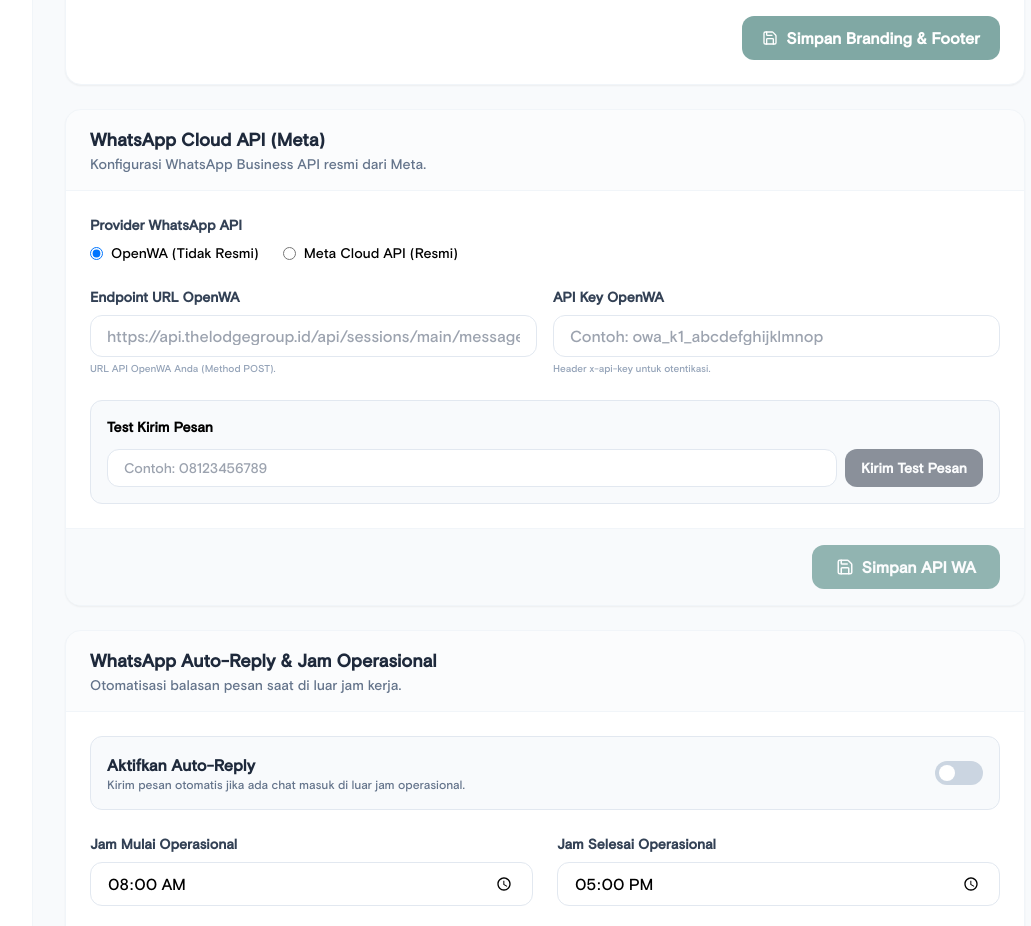
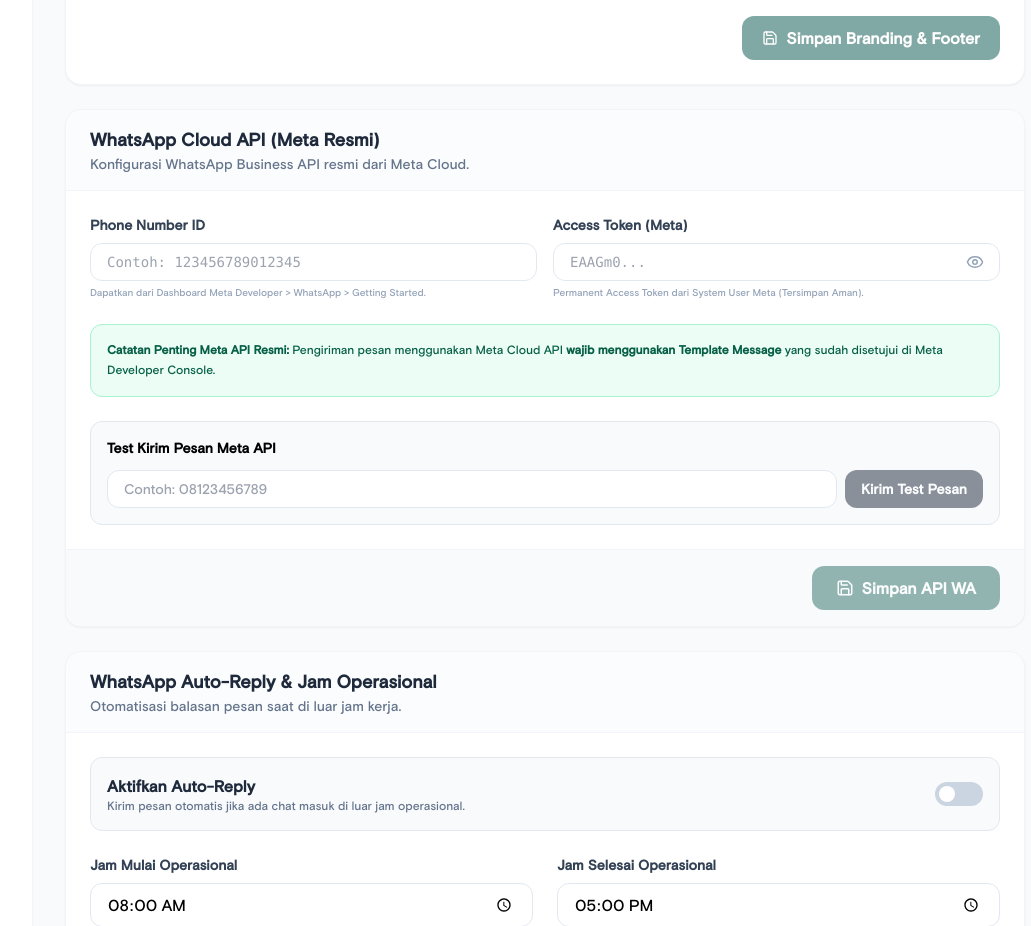
Before and after one commit to herdirudian/submit, a Next.js app: page /settings in a window 1280 px wide. Shown: the part 1460-2386 px from the top of the page, without its empty margins (223-1254 px from the left). Built offline with nearby package versions, Linux system fonts and the light colour scheme; no server answers; a web font is replaced by a local one.

Commit message:
security: Mask Meta WhatsApp Access Token and remove OpenWA provider option

```diff
--- a/app/(admin)/settings/page.tsx
+++ b/app/(admin)/settings/page.tsx
@@ -4,7 +4,7 @@
 import { useEffect, useMemo, useState, useTransition } from "react";
 import Link from "next/link";
 import { toast } from "sonner";
-import { Loader2, Upload, Image as ImageIcon, Save } from "lucide-react";
+import { Loader2, Upload, Image as ImageIcon, Save, Eye, EyeOff } from "lucide-react";
 import { getSettingsSnapshot, updateAdminProfile, updateAppSettings } from "@/actions/settings";
 
 type Snapshot = Awaited<ReturnType<typeof getSettingsSnapshot>>;
@@ -13,6 +13,7 @@
   const [isPending, startTransition] = useTransition();
   const [isLoading, setIsLoading] = useState(true);
   const [snapshot, setSnapshot] = useState<Snapshot | null>(null);
+  const [showToken, setShowToken] = useState(false);
 
   const [adminName, setAdminName] = useState("");
   const [adminImage, setAdminImage] = useState("");
@@ -420,99 +421,53 @@
           {/* WhatsApp API Settings */}
           <div className="bg-white rounded-2xl border border-slate-100 shadow-sm overflow-hidden">
             <div className="px-6 py-4 border-b border-slate-100 bg-slate-50/50">
-              <div className="text-lg font-bold text-slate-800">WhatsApp Cloud API (Meta)</div>
-              <div className="text-sm text-slate-500">Konfigurasi WhatsApp Business API resmi dari Meta.</div>
+              <div className="text-lg font-bold text-slate-800">WhatsApp Cloud API (Meta Resmi)</div>
+              <div className="text-sm text-slate-500">Konfigurasi WhatsApp Business API resmi dari Meta Cloud.</div>
             </div>
             <div className="p-6 space-y-6">
-              {/* WhatsApp Provider Selection */}
-              <div className="mb-4">
-                <label className="block text-sm font-semibold text-slate-700 mb-2">Provider WhatsApp API</label>
-                <div className="flex flex-col sm:flex-row gap-3 sm:gap-6">
-                  <label className="flex items-center gap-2 cursor-pointer p-3 rounded-xl border border-slate-100 bg-slate-50 sm:bg-transparent sm:border-none sm:p-0">
-                    <input
-                      type="radio"
-                      name="waProvider"
-                      value="OPENWA"
-                      checked={whatsappProvider === "OPENWA"}
-                      onChange={(e) => setWhatsappProvider(e.target.value)}
-                      className="text-primary-600 focus:ring-primary-500"
-                    />
-                    <span className="text-sm">OpenWA (Tidak Resmi)</span>
-                  </label>
-                  <label className="flex items-center gap-2 cursor-pointer p-3 rounded-xl border border-slate-100 bg-slate-50 sm:bg-transparent sm:border-none sm:p-0">
-                    <input
-                      type="radio"
-                      name="waProvider"
-                      value="OFFICIAL_META"
-                      checked={whatsappProvider === "OFFICIAL_META"}
-                      onChange={(e) => setWhatsappProvider(e.target.value)}
-                      className="text-primary-600 focus:ring-primary-500"
-                    />
-                    <span className="text-sm">Meta Cloud API (Resmi)</span>
-                  </label>
-                </div>
-              </div>
-
-              {whatsappProvider === "OPENWA" ? (
-                <>
-                  <div className="grid grid-cols-1 md:grid-cols-2 gap-4">
-                    <div>
-                      <label className="block text-sm font-semibold text-slate-700 mb-2">Endpoint URL OpenWA</label>
-                      <input
-                        value={whatsappApiUrl}
-                        onChange={(e) => setWhatsappApiUrl(e.target.value)}
-                        className="w-full px-4 py-2 rounded-xl border border-slate-200 focus:outline-none focus:ring-2 focus:ring-primary-100 focus:border-primary-300"
-                        placeholder="https://api.thelodgegroup.id/api/sessions/main/messages/send-text"
-                      />
-                      <p className="text-[10px] text-slate-400 mt-1">URL API OpenWA Anda (Method POST).</p>
-                    </div>
-                    <div>
-                      <label className="block text-sm font-semibold text-slate-700 mb-2">API Key OpenWA</label>
-                      <input
-                        value={whatsappApiKey}
-                        onChange={(e) => setWhatsappApiKey(e.target.value)}
-                        className="w-full px-4 py-2 rounded-xl border border-slate-200 focus:outline-none focus:ring-2 focus:ring-primary-100 focus:border-primary-300"
-                        placeholder="Contoh: owa_k1_abcdefghijklmnop"
-                      />
-                      <p className="text-[10px] text-slate-400 mt-1">Header x-api-key untuk otentikasi.</p>
-                    </div>
-                  </div>
-                </>
-              ) : (
-                <>
               <div className="grid grid-cols-1 md:grid-cols-2 gap-4">
                 <div>
                   <label className="block text-sm font-semibold text-slate-700 mb-2">Phone Number ID</label>
                   <input
                     value={whatsappApiUrl}
                     onChange={(e) => setWhatsappApiUrl(e.target.value)}
-                        className="w-full px-4 py-2 rounded-xl border border-slate-200 focus:outline-none focus:ring-2 focus:ring-primary-100 focus:border-primary-300"
+                    className="w-full px-4 py-2 rounded-xl border border-slate-200 focus:outline-none focus:ring-2 focus:ring-primary-100 focus:border-primary-300 text-sm font-mono"
                     placeholder="Contoh: 123456789012345"
                   />
                   <p className="text-[10px] text-slate-400 mt-1">Dapatkan dari Dashboard Meta Developer &gt; WhatsApp &gt; Getting Started.</p>
                 </div>
+
                 <div>
-                      <label className="block text-sm font-semibold text-slate-700 mb-2">Access Token</label>
+                  <label className="block text-sm font-semibold text-slate-700 mb-2">Access Token (Meta)</label>
+                  <div className="relative">
                     <input
+                      type={showToken ? "text" : "password"}
                       value={whatsappApiKey}
                       onChange={(e) => setWhatsappApiKey(e.target.value)}
-                        className="w-full px-4 py-2 rounded-xl border border-slate-200 focus:outline-none focus:ring-2 focus:ring-primary-100 focus:border-primary-300"
+                      className="w-full px-4 py-2 pr-10 rounded-xl border border-slate-200 focus:outline-none focus:ring-2 focus:ring-primary-100 focus:border-primary-300 font-mono text-sm"
                       placeholder="EAAGm0..."
                     />
-                      <p className="text-[10px] text-slate-400 mt-1">Permanent Access Token dari System User Meta.</p>
+                    <button
+                      type="button"
+                      onClick={() => setShowToken(!showToken)}
+                      className="absolute right-3 top-1/2 -translate-y-1/2 text-slate-400 hover:text-slate-600 p-1"
+                      title={showToken ? "Sembunyikan Token" : "Tampilkan Token"}
+                    >
+                      {showToken ? <EyeOff size={18} /> : <Eye size={18} />}
+                    </button>
+                  </div>
+                  <p className="text-[10px] text-slate-400 mt-1">Permanent Access Token dari System User Meta (Tersimpan Aman).</p>
                 </div>
               </div>
 
-                  <div className="bg-amber-50 border border-amber-200 p-4 rounded-xl mt-4">
-                    <p className="text-xs text-amber-800 leading-relaxed">
-                      <b>Catatan Penting Meta API:</b> Pengiriman pesan massal menggunakan Meta API <b>wajib menggunakan Template Message</b> yang sudah disetujui. Buat Campaign WA Anda dengan nama subjek yang <b>sama persis</b> dengan nama template di dashboard Meta.
+              <div className="bg-emerald-50 border border-emerald-200 p-4 rounded-xl mt-4">
+                <p className="text-xs text-emerald-800 leading-relaxed">
+                  <b>Catatan Penting Meta API Resmi:</b> Pengiriman pesan menggunakan Meta Cloud API <b>wajib menggunakan Template Message</b> yang sudah disetujui di Meta Developer Console.
                 </p>
               </div>
-                </>
-              )}
 
               <div className="mt-6 p-4 border border-slate-200 rounded-xl bg-slate-50">
-                <div className="font-semibold text-sm mb-3">Test Kirim Pesan</div>
+                <div className="font-semibold text-sm mb-3">Test Kirim Pesan Meta API</div>
                 <div className="flex gap-2">
                   <input
                     value={testWaNumber}
```
Lines whose indentation alone changed are shown as unchanged.
